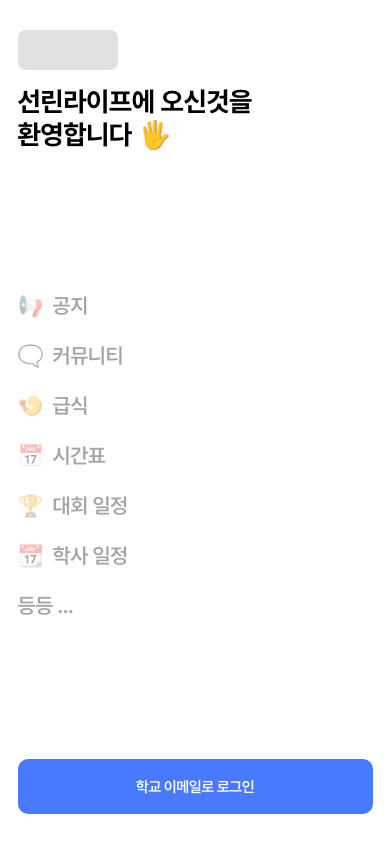
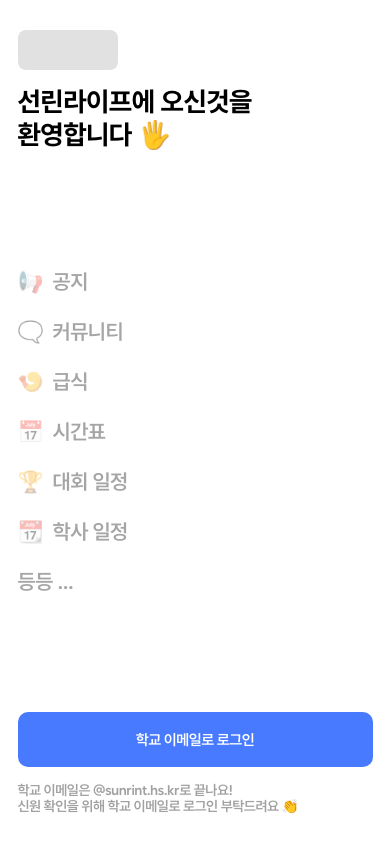
Before and after one commit to iamfiro/sunrin-life-app, a React Native app: screen /Welcome in a window 390 px wide. Built offline with nearby package versions, Linux system fonts and the light colour scheme.

Commit message:
💄 Add school email login instructions

```diff
--- a/screens/welcome.tsx
+++ b/screens/welcome.tsx
@@ -61,6 +61,8 @@ export default function ScreenWelcome({ navigation }: IDefaultScreenProps) {
             <TouchableOpacity style={style.googleButton} onPress={() => handleLogin()}>
                 <Title size={5} color="#ffffff" weight="300">학교 이메일로 로그인</Title>
             </TouchableOpacity>
+            <View style={{ height: 15 }} />
+            <Title size={6} color="#a1a1a1" weight="300">학교 이메일은 @sunrint.hs.kr로 끝나요!{'\n'}신원 확인을 위해 학교 이메일로 로그인 부탁드려요 👏</Title>
         </View>
 		<StatusBar backgroundColor={"#ffffff"} barStyle={"dark-content"} />
         </>
```
